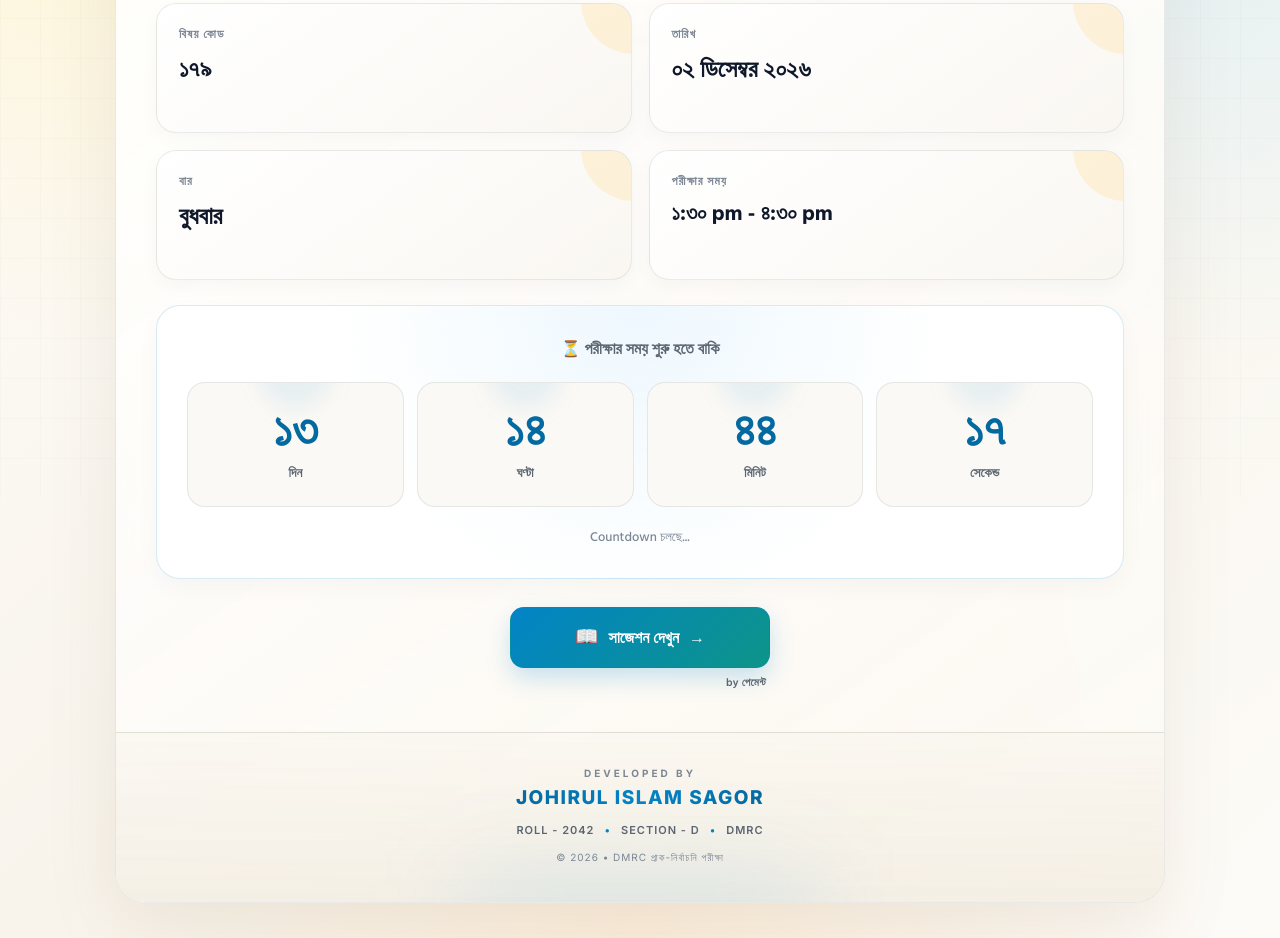
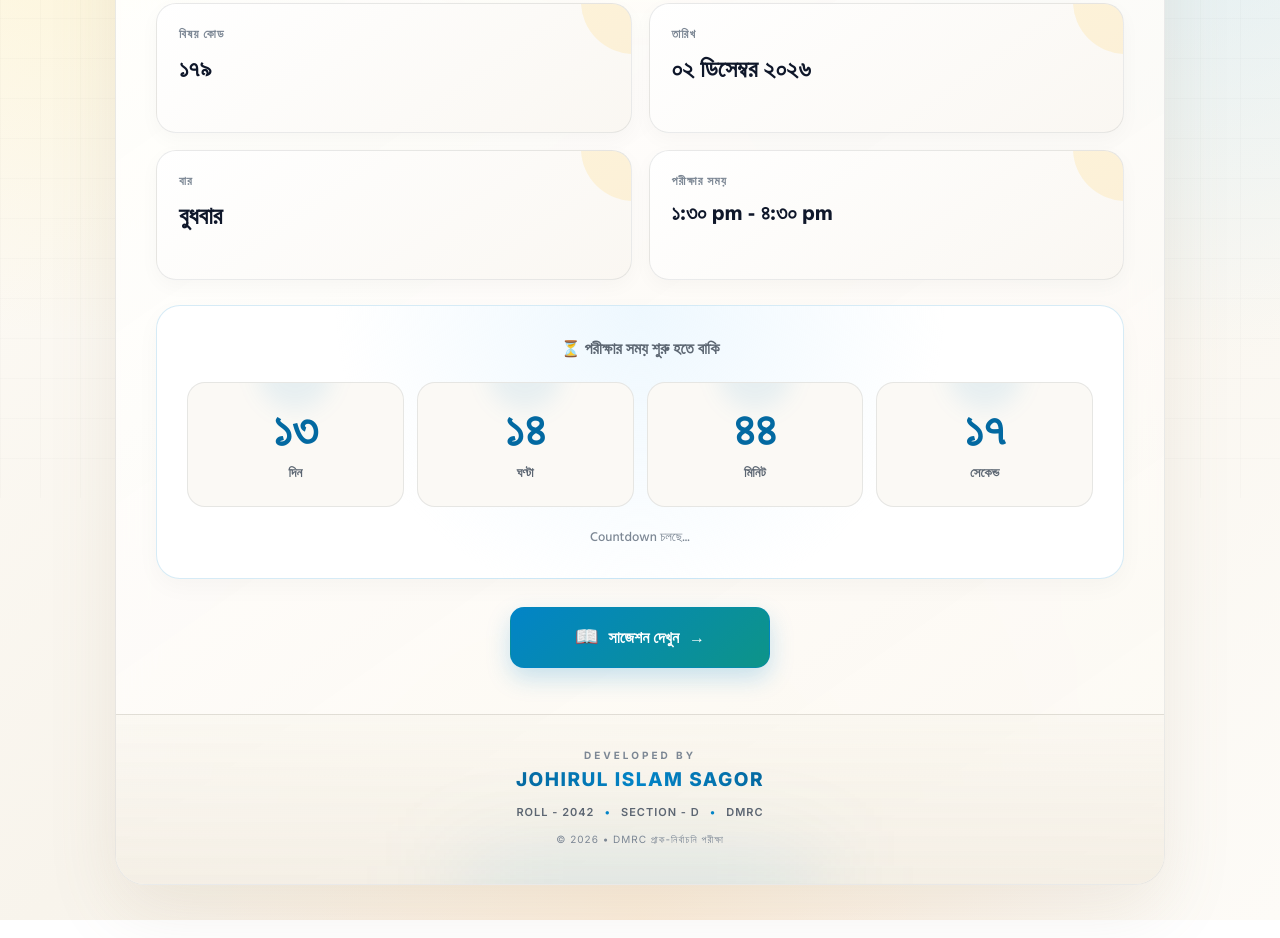
Before and after one commit to eabcd22334-afk/Quiz-12-26, a plain HTML site: page biologyroutine.html in a window 1280 px wide. Shown: the part 302-1240 px from the top of the page. Drawn offline with Linux system fonts and the light colour scheme.

Commit message:
Fix typo in payment label in biologyroutine.html

```diff
--- a/biologyroutine.html
+++ b/biologyroutine.html
@@ -1429,7 +1429,7 @@
 
                         <span class="by-payment">
 
-                            by পেমেন্ট
+
 
                         </span>
 
```
